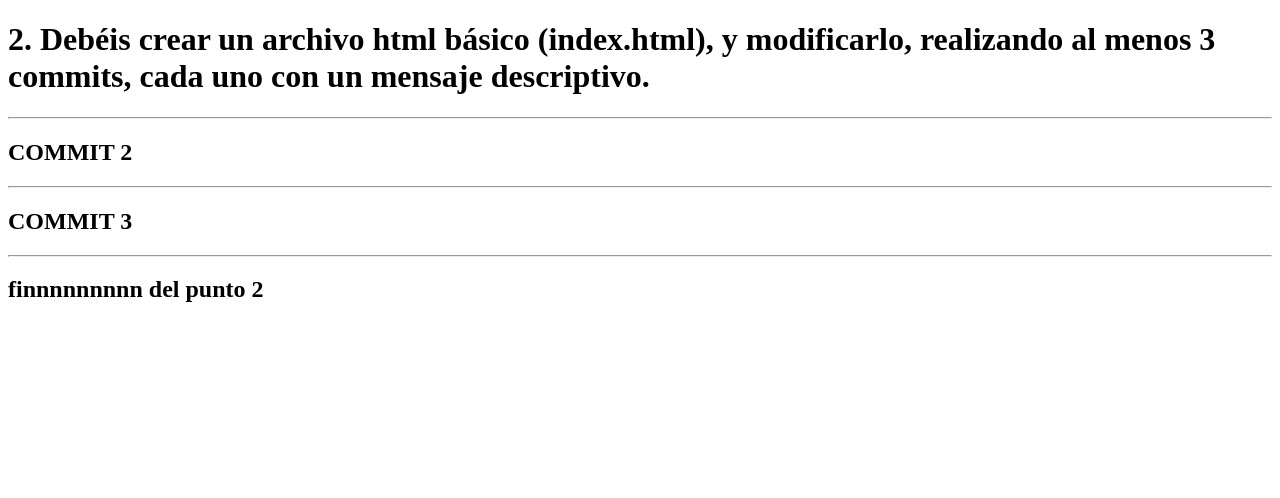
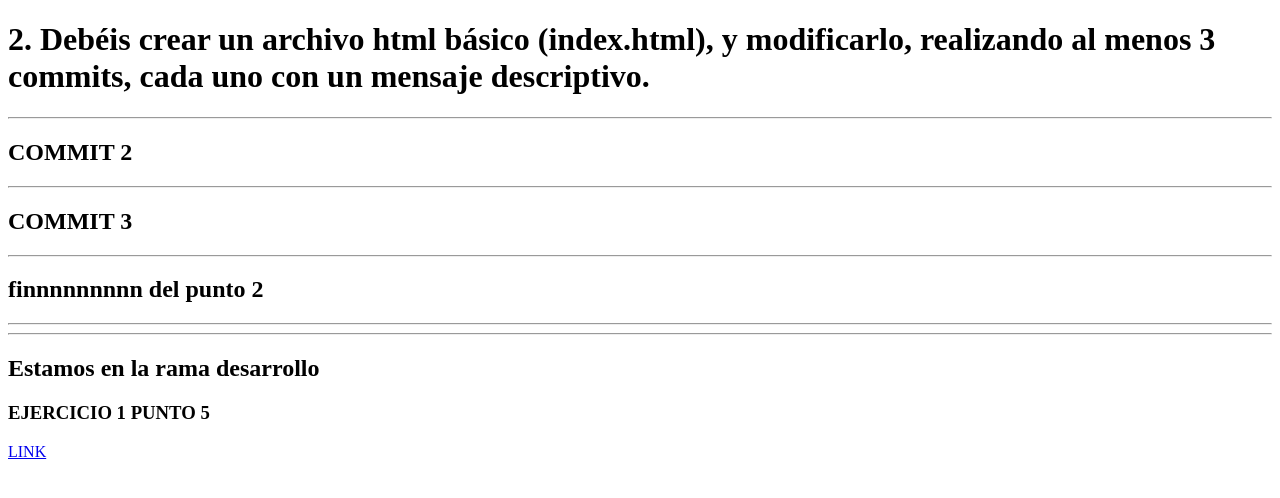
Before and after one commit to iamelimc/EJERCICIOS_TALLER, a plain HTML site: page index.html in a window 1280 px wide. Drawn offline with Linux system fonts and the light colour scheme.

Commit message:
COMMIT 1  EN RUTA DESARROLLO - LINK A GIT

```diff
--- a/index.html
+++ b/index.html
@@ -13,6 +13,11 @@
     <h2>COMMIT 3</h2>
     <HR>
     <H2>finnnnnnnnn del punto 2</H2>
+    <HR>
+    <HR>
+        <H2>Estamos en la rama desarrollo</H2>
+    <h3> EJERCICIO 1 PUNTO 5</h3>
+    <a href="https://git-scm.com/">LINK</a>
 
 
 
```
